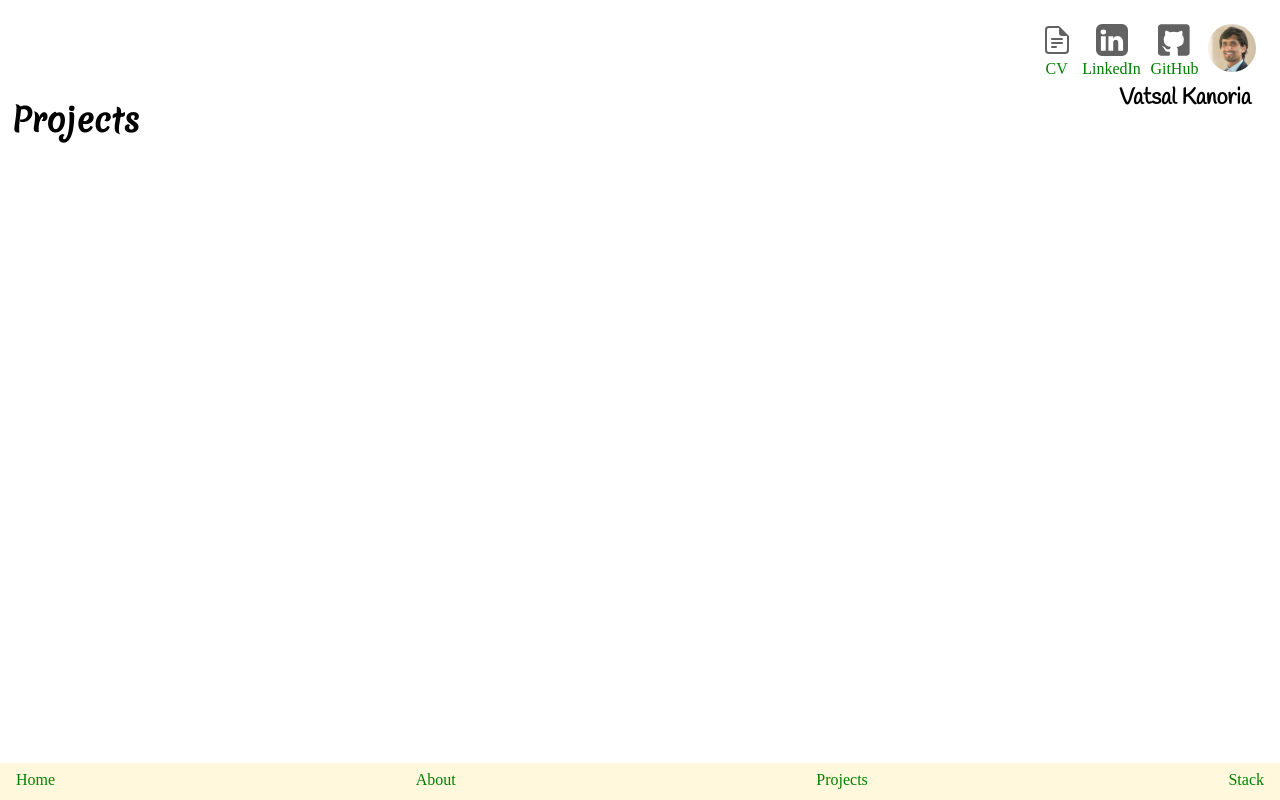
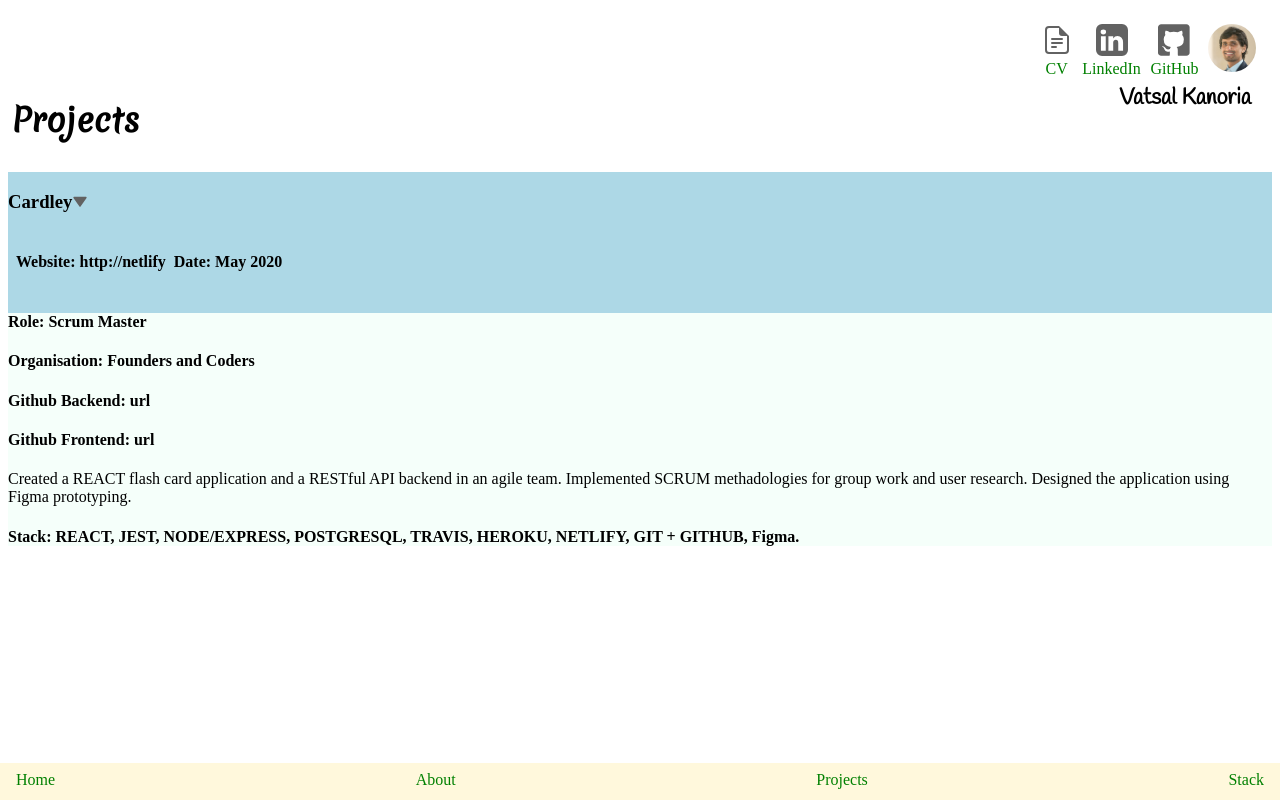
Before and after one commit to VatsKan/portfolio, a React (Create React App) app: page /projects in a window 1280 px wide. Built offline with nearby package versions, Linux system fonts and the light colour scheme.

Commit message:
start styling and add content to project page

```diff
--- a/src/components/Projects.js
+++ b/src/components/Projects.js
@@ -1,13 +1,65 @@
 import React from 'react';
 
 import Nav from './shared/Nav.js';
-import Header from './shared/Header.js'
+import Header from './shared/Header.js';
+import styled from 'styled-components';
+import downarrow from "../assets/icons/downarrow.svg";
 
+const Card = styled.div`
+  background: LightBlue;
+`
+const CardHeader = styled.div``
+const ProjectTitle = styled.h3``
+
+const TitleContainer = styled.div`
+  display: flex;
+`
+
+const HeaderSubtitleContainer = styled.div`
+  display: flex;
+  justify-content: flex-start;
+`
+const HeaderSubtitle = styled.h4`
+  padding: 0 0 0 0.5rem;
+`
+const Span = styled.span``
+const OpenIcon = styled.img``
+const CloseIcon = styled.img`
+  transform: rotate(180deg);
+`
+const CardBody = styled.div`
+  background: MintCream;
+`
+const BodyTitle = styled.h4``
+const BodyText = styled.p``
 
 export default function Projects(){
+  const open = true; //change to a state
+
+  //turn Card into a component and all info as props.
   return (
     <>
       <Header title={"Projects"} />
+      <Card>
+        <CardHeader>
+          <TitleContainer>
+            <ProjectTitle>Cardley</ProjectTitle>
+            {open ? <OpenIcon src={downarrow}/> : <CloseIcon src={downarrow}/>}
+          </TitleContainer>
+          <HeaderSubtitleContainer>
+            <HeaderSubtitle><Span>Website:</Span> http://netlify </HeaderSubtitle>
+            <HeaderSubtitle><Span>Date:</Span> May 2020 </HeaderSubtitle>
+          </HeaderSubtitleContainer>
+        </CardHeader>
+        <CardBody>
+          <BodyTitle> <Span>Role:</Span> Scrum Master</BodyTitle>
+            <BodyTitle><Span>Organisation:</Span> Founders and Coders</BodyTitle>
+            <BodyTitle><Span>Github Backend:</Span> url</BodyTitle>
+            <BodyTitle><Span>Github Frontend:</Span> url</BodyTitle>
+            <BodyText>Created a REACT flash card application and a RESTful API backend in an agile team. Implemented SCRUM methadologies for group work and user research. Designed the application using Figma prototyping.</BodyText>
+            <BodyTitle><Span>Stack:</Span> REACT, JEST, NODE/EXPRESS, POSTGRESQL, TRAVIS, HEROKU, NETLIFY, GIT + GITHUB, Figma.</BodyTitle>
+        </CardBody>
+      </Card>
       <Nav />
     </>
   );
```
Also changed, not shown: src/assets/icons/downarrow.svg (added).
